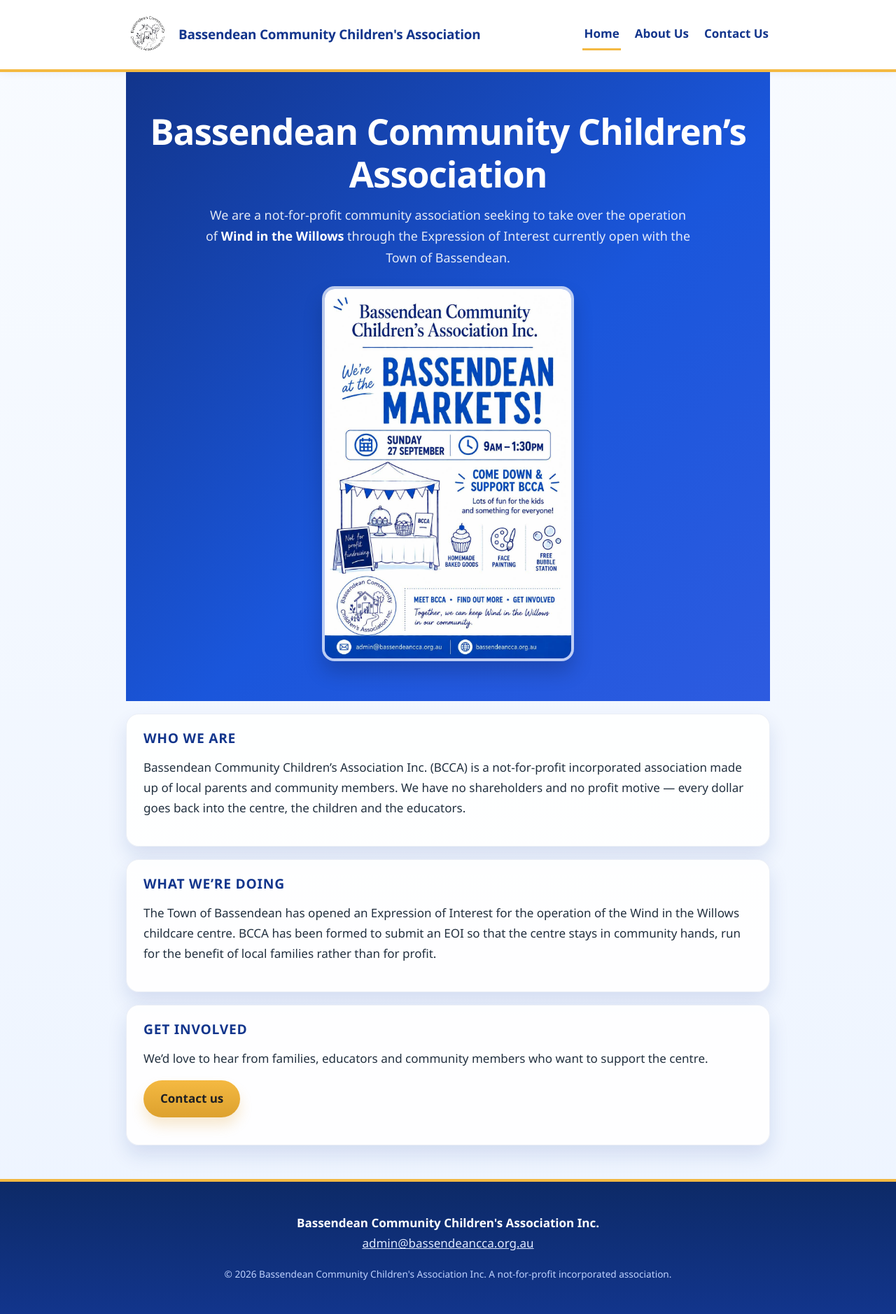
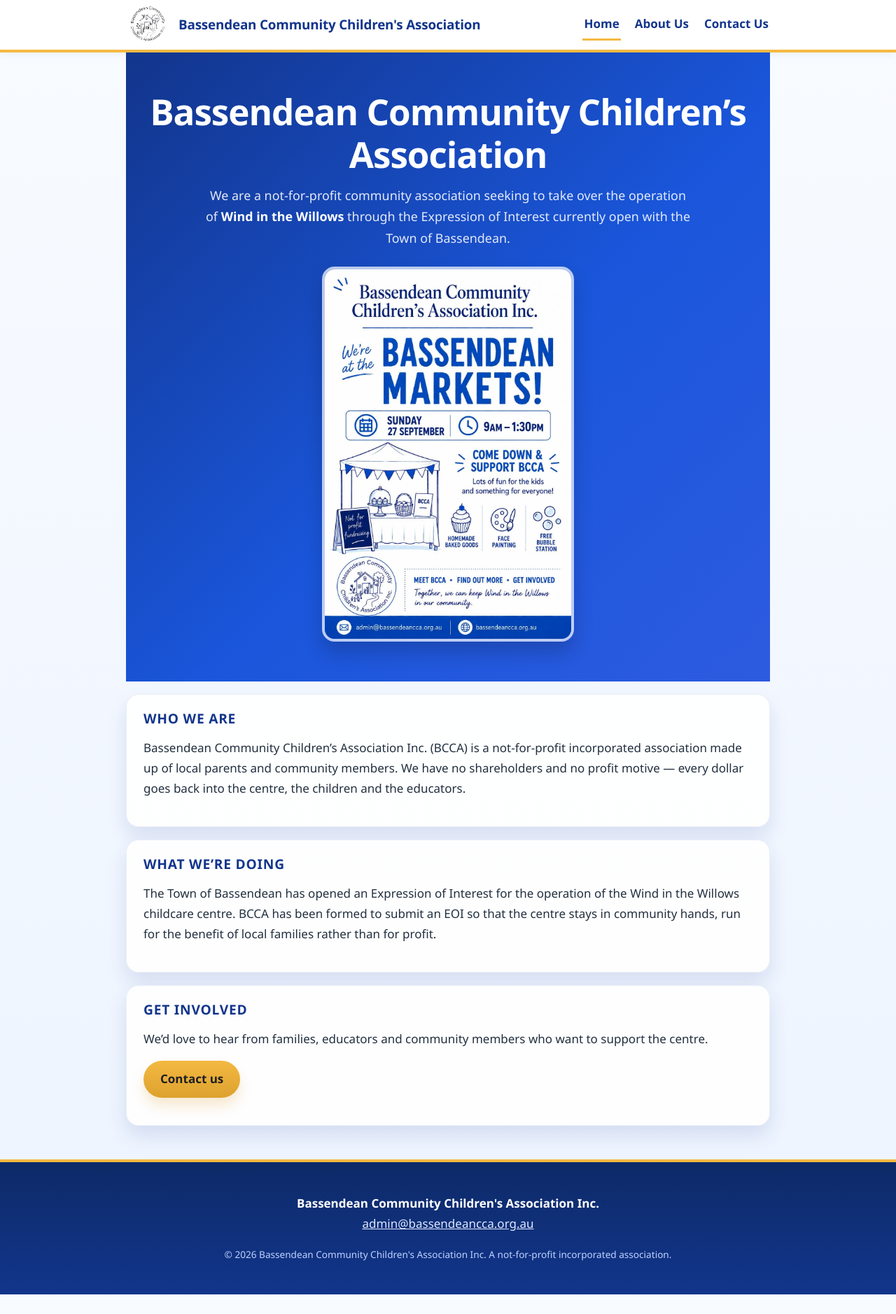
Before and after one commit to AndrewRLogan/bcca-website, a Jekyll site: the page built from index.html, in a window 1280 px wide. Shown: the whole page at 70% size. Built offline with Jekyll 4.4.1, drawn with Linux system fonts in a browser that asks for light colours; after the commit the page ends 1850 px from its top, so only the background shows below that.

Commit message:
Tighten header spacing

```diff
--- a/assets/css/style.css
+++ b/assets/css/style.css
@@ -56,8 +56,8 @@
   align-items: center;
   justify-content: space-between;
   gap: 12px;
-  padding-top: 18px;
-  padding-bottom: 18px;
+  padding-top: 4px;
+  padding-bottom: 4px;
 }
 
 .site-title {
```
